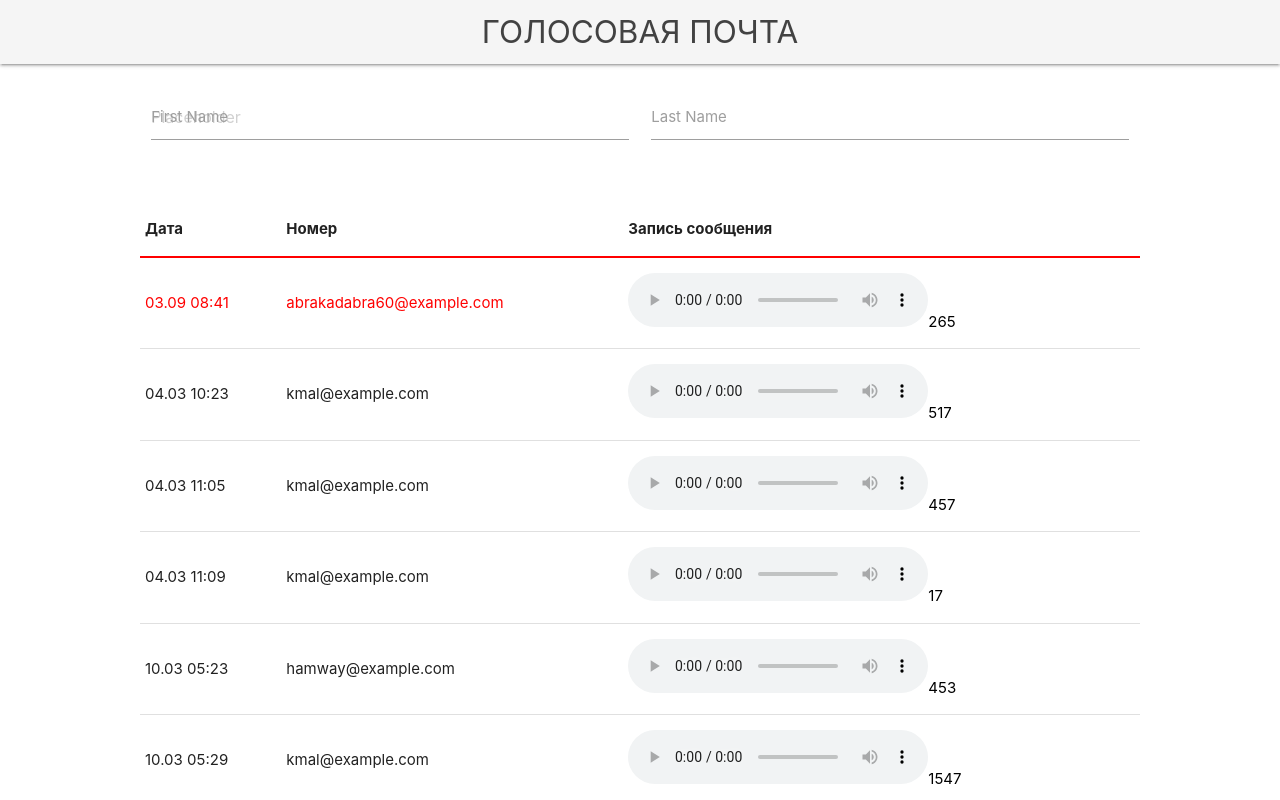
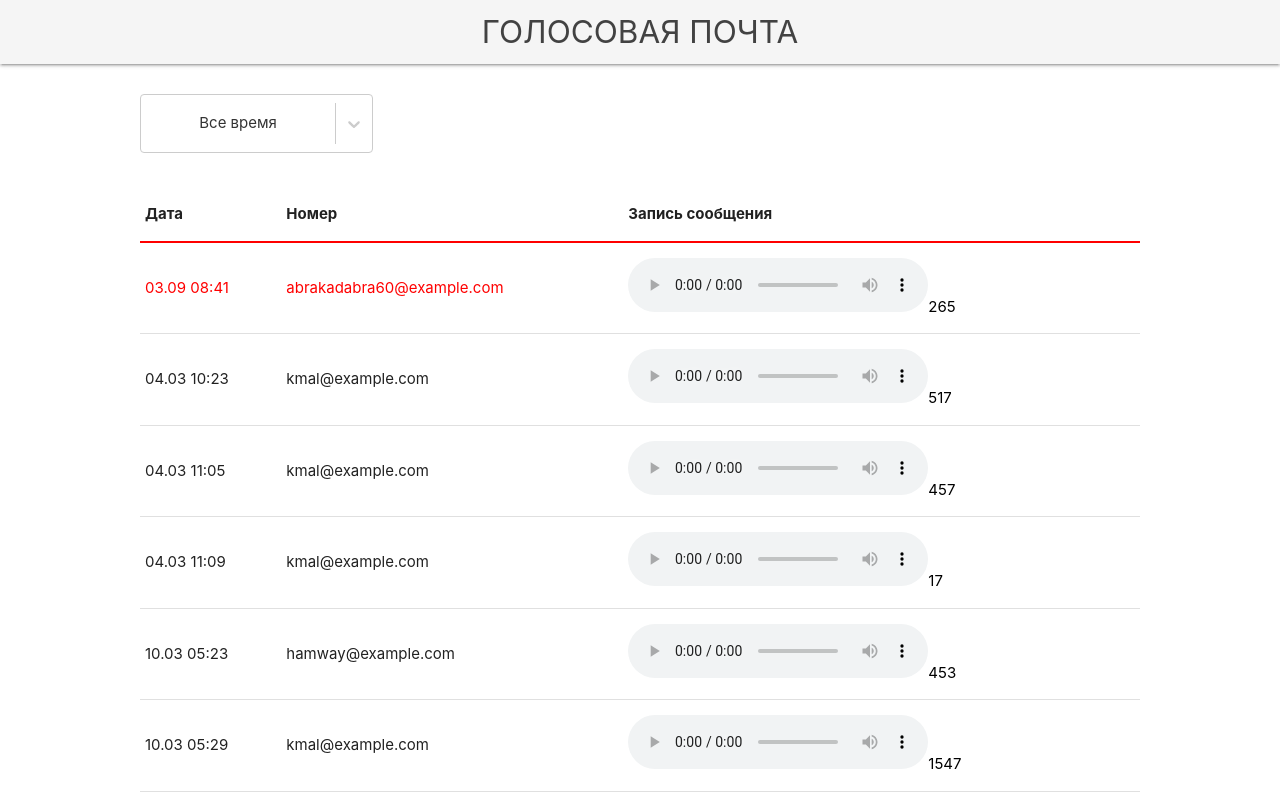
Before and after one commit to Konton022/react-voice-mail, a React (Create React App) app: page / in a window 1280 px wide. Shown: the top 800 px of the page. Built offline with nearby package versions, Linux system fonts and the light colour scheme.

Commit message:
filter is't working

```diff
--- a/package.json
+++ b/package.json
@@ -12,6 +12,7 @@
     "react-audio-player": "^0.17.0",
     "react-dom": "^17.0.2",
     "react-scripts": "5.0.0",
+    "react-select": "^5.2.2",
     "web-vitals": "^2.1.3"
   },
   "scripts": {
--- a/src/components/FilterForm.jsx
+++ b/src/components/FilterForm.jsx
@@ -1,30 +1,42 @@
-import React from 'react';
+import { prettyDOM } from '@testing-library/react';
+import React, { useState, useEffect } from 'react';
+import Select from 'react-select';
 
-const FilterForm = () => {
+const FilterForm = ({ period, setPeriod, periodOptions }) => {
     return (
-        <div className='row'>
-            <form className='col s12'>
-                <div className='row'>
-                    <div className='input-field col s6'>
+        <form className='col s12'>
+            <div className='row'>
+                <div className='input-field col s3'>
+                    <Select
+                        options={periodOptions}
+                        defaultValue={period}
+                        onChange={setPeriod}
+                    />
+                </div>
+                {/* <div className='input-field col s3'>
                         <input
-                            placeholder='Placeholder'
-                            id='first_name'
+                            id='phoneNumber'
                             type='text'
                             className='validate'
+                            value={phoneNumber}
                         />
-                        <label htmlFor='first_name'>First Name</label>
+                        <label htmlFor='phoneNumber'>Номер</label>
                     </div>
-                    <div className='input-field col s6'>
+                    <div className='input-field col s3'>
                         <input
-                            id='last_name'
+                            id='phoneNumber'
                             type='text'
                             className='validate'
+                            value={duration}
                         />
-                        <label htmlFor='last_name'>Last Name</label>
-                    </div>
-                </div>
-            </form>
-        </div>
+                        <label htmlFor='phoneNumber'>Длительность</label>
+                    </div> */}
+
+                {/* <button className='btn col s3' id='resetFilter'>
+                        Сбросить фильтр
+                    </button> */}
+            </div>
+        </form>
     );
 };
 
--- a/src/components/Messages.jsx
+++ b/src/components/Messages.jsx
@@ -6,35 +6,51 @@ import Table from './Table';
 
 const Messages = () => {
     const [mails, setMails] = useState([]);
+    const [filtredMails, setFiltredMails] = useState(mails);
     const [loading, setLoading] = useState(false);
     const [currentPage, setCurrentPage] = useState(1);
     const [mailsPerPage, setMailsPerPage] = useState(10);
 
-     //Get current mails
-     const indexOfLastMail = currentPage * mailsPerPage;
-     const indexOfFirstMail = indexOfLastMail - mailsPerPage;
-     const currentMails = mails.slice(indexOfFirstMail, indexOfLastMail);
-     const totalPages = Math.ceil(mails.length / mailsPerPage)
+    //Get current mails
+    const indexOfLastMail = currentPage * mailsPerPage;
+    const indexOfFirstMail = indexOfLastMail - mailsPerPage;
+    const currentMails = mails.slice(indexOfFirstMail, indexOfLastMail);
+    const totalPages = Math.ceil(mails.length / mailsPerPage);
+
+    //Set filter options
+
+    const [period, setPeriod] = useState({
+        value: 'allPeriod',
+        label: 'Все время',
+    });
+    const [phoneNumber, setPhoneNumber] = useState('');
+    const [duration, setDuration] = useState('');
+
+    const periodOptions = [
+        { value: 'allPeriod', label: 'Все время' },
+        { value: 'lasYear', label: 'За год' },
+        { value: 'last3Years', label: 'За 3 года' },
+        { value: 'last5Years', label: 'За 5 лет' },
+        { value: 'last10years', label: 'За 10 лет' },
+    ];
 
     const paginate = (numberPage) => {
         setCurrentPage(numberPage);
     };
     const incPagePaginate = () => {
         if (currentPage >= totalPages) {
-            setCurrentPage(1)
+            setCurrentPage(1);
+        } else {
+            setCurrentPage((preState) => preState + 1);
         }
-        else {setCurrentPage( preState => preState + 1)
-        }
-    }
+    };
     const decPagePaginate = () => {
         if (currentPage <= 1) {
-            setCurrentPage(totalPages)
+            setCurrentPage(totalPages);
+        } else {
+            setCurrentPage((preState) => preState - 1);
         }
-        else {setCurrentPage( preState => preState - 1)
-        }
-    }
-
-
+    };
 
     useEffect(() => {
         //for fetching data from server:
@@ -55,11 +71,55 @@ const Messages = () => {
         //console.log(jObj.Root.Data);
     }, []);
 
+    // set filter by period
+    useEffect(() => {
+        console.log(period.value);
+        switch (period.value) {
+            case 'oneYear':
+                const lastYear = new Date() - 31536000000;
+                setFiltredMails((prevState) =>
+                    prevState.filter(
+                        (item) => Date.parse(item.Received) > lastYear
+                    )
+                );
+                break;
+            case 'last3Years':
+                const last3Years = new Date() - 31536000000 * 3;
+                setFiltredMails((prevState) =>
+                    prevState.filter(
+                        (item) => Date.parse(item.Received) > last3Years
+                    )
+                );
+                break;
+            case 'last5Years':
+                const last5Years = new Date() - 31536000000 * 5;
+                setFiltredMails((prevState) =>
+                    prevState.filter(
+                        (item) => Date.parse(item.Received) > last5Years
+                    )
+                );
+                break;
+            case 'last10Years':
+                const last10Years = new Date() - 31536000000 * 10;
+                console.log(last10Years);
 
+                mails.forEach((item) =>
+                    console.log(Date.parse(item.Received) > last10Years)
+                );
+                break;
+
+            default:
+                break;
+        }
+    }, [period.value]);
 
     return (
         <div className='container content'>
-            <FilterForm />
+            <FilterForm
+                period={period}
+                setPeriod={setPeriod}
+                periodOptions={periodOptions}
+            />
             <Table mails={currentMails} loading={loading} />
             <Pagination
                 mailsPerPage={mailsPerPage}
```
Also changed, not shown: 1 other file (tests, documents, lock files or other folders).
